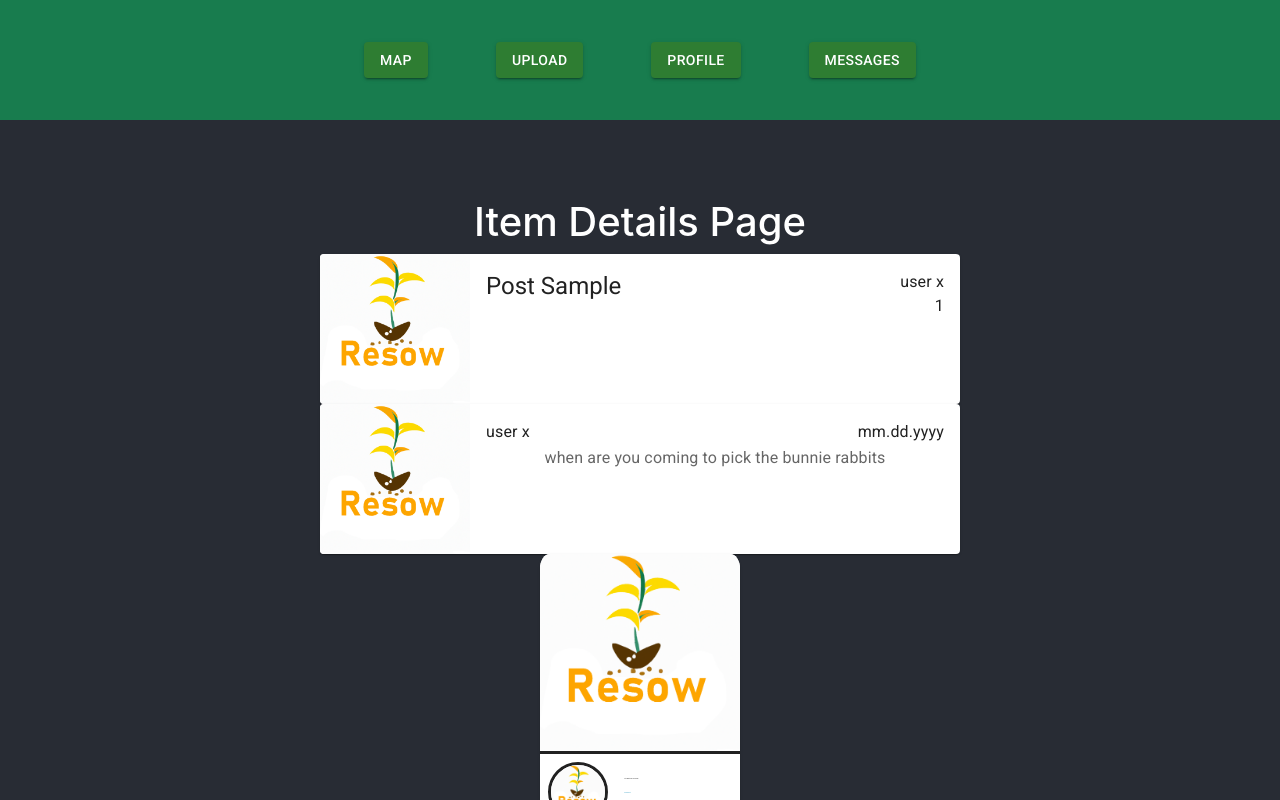
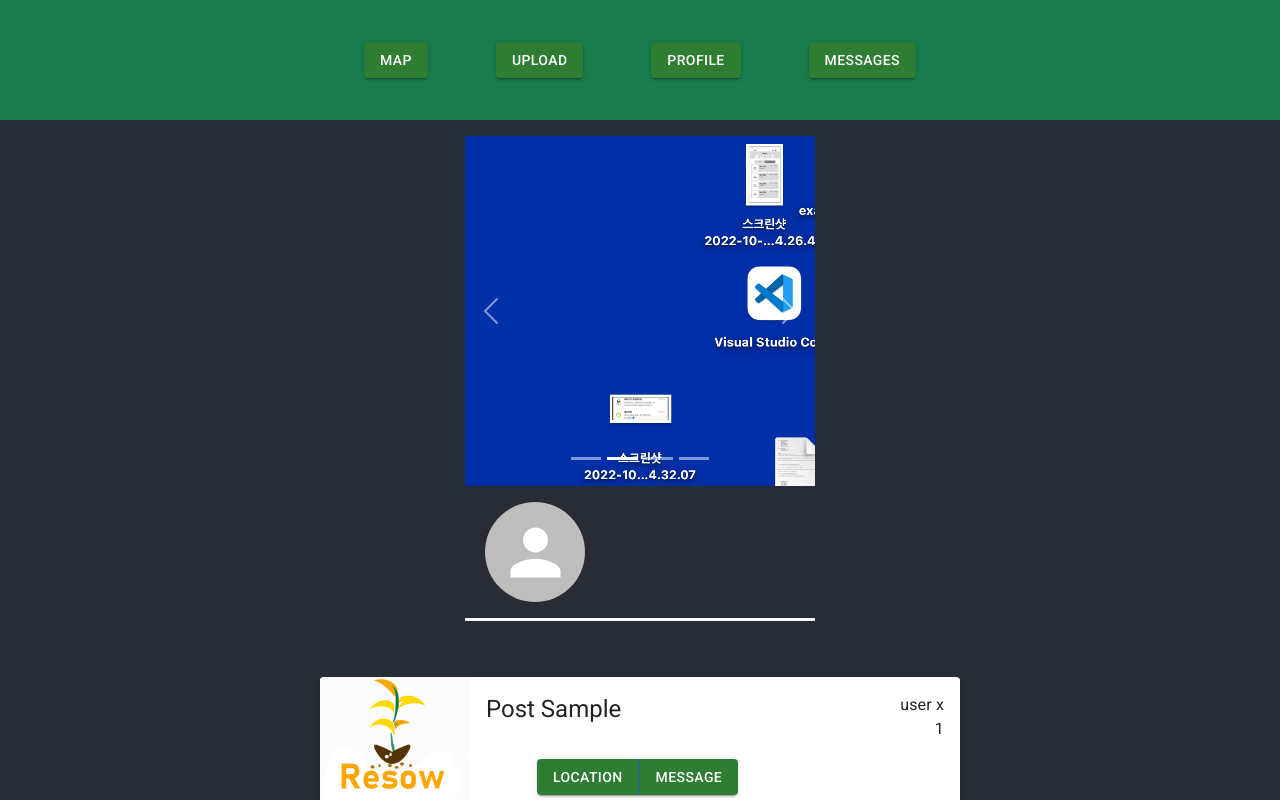
Before and after one commit to sachiniyer/resow, a React (Create React App) app in the folder front-end/: page /ItemDetails in a window 1280 px wide. Shown: the top 800 px of the page. Built offline with nearby package versions, Linux system fonts and the light colour scheme.

Commit message:
update ItemDetails.js

```diff
--- a/front-end/src/pages/ItemDetails.js
+++ b/front-end/src/pages/ItemDetails.js
@@ -1,10 +1,41 @@
+import * as React from 'react';
+import ImgCarousel from '../components/carousel/ImgCarousel';
+import Box from '@mui/material/Box';
+import Avatar from '@mui/material/Avatar';
+import Button from '@mui/material/Button';
+import ButtonGroup from '@mui/material/ButtonGroup';
 
-function ItemDetails() {
-    return (
-      <div className="ItemDetails">
-          <h1> Item Details Page </h1>
-      </div>
-    );
-  }
 
-  export default ItemDetails;
+export default function ItemDetails(props){
+    return(
+        <>
+        <Box sx={{marginTop:2}}></Box>
+        <ImgCarousel/>
+        <Box sx={{ borderBottom:"solid", paddingBottom: 2, width:350, display: 'grid', columnGap:0, gridTemplateColumns: 'repeat(2, 1fr)' }}>
+            <Box sx={{width:140}}>
+                <Avatar sx={{width: 100, height: 100, marginLeft:2.5, marginTop:2}} alt="thumbnail" src={props.profileURL}/>
+                <Box sx={{ width:140, wordWrap: "break-word", marginTop: 0, marginLeft:0, fontSize: "0.7em"}}>
+                     {props.sellerName}
+                </Box>
+            </Box>
+            <Box sx={{width:210,marginLeft:0}}>
+                <Box sx={{width:200, wordWrap: "break-word", marginTop: 3, marginLeft:0, fontSize: "1em", textAlign:"left"}}>
+                    {props.title}
+                </Box>
+                <Box sx={{ width:200, wordWrap: "break-word", marginTop: 1.5, marginLeft:0, fontSize: "0.7em", textAlign:"left", color:"#2596be"}}>
+                    {props.location}
+                </Box>
+            </Box>
+          </Box>
+          <Box sx={{width:300, marginTop:1.5, textAlign:"left",marginLeft:3,marginBottom:7}}>
+            {props.descriptions}
+          </Box>
+          <Box sx={{position: "fixed", bottom: 5, marginLeft:9}}>
+          <ButtonGroup variant="contained" aria-label="outlined success button group">
+            <Button color="success">Location</Button>
+            <Button color="success">Message</Button>
+          </ButtonGroup>
+          </Box>
+        </>
+    )
+}
```
